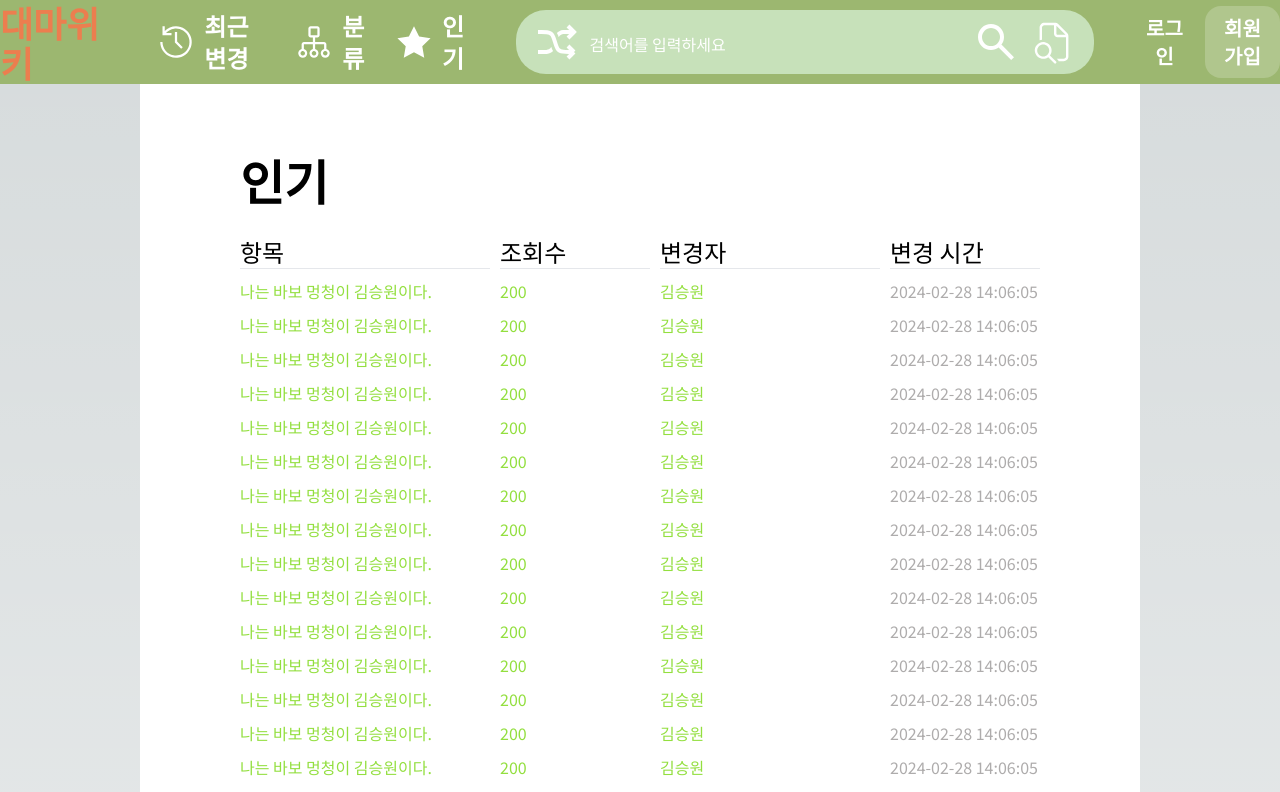
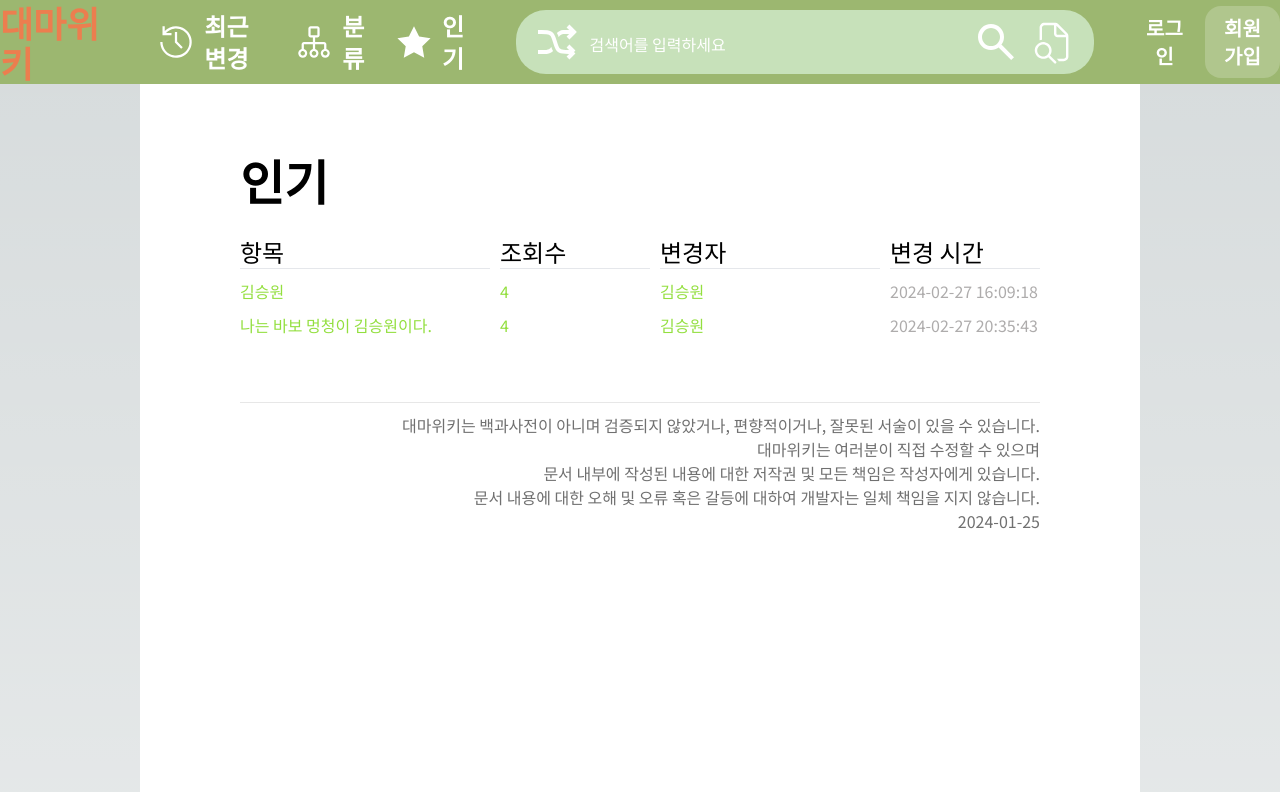
Before and after one commit to Daemawiki/Claudia, a Next.js app: page /popular in a window 1280 px wide. Shown: the top 792 px of the page. Built offline with nearby package versions, Linux system fonts and the light colour scheme.

Commit message:
✨:: id로 editor 찾아서 보여주도록 변경
api 연결 아직 안 됨

```diff
--- a/src/app/popular/page.tsx
+++ b/src/app/popular/page.tsx
@@ -4,18 +4,20 @@ import Footer from "@/components/footer/footer";
 import SideBar from "@/components/sideBar/sideBar";
 import Standard from "@/components/reserch/standard";
 import Preview from "@/components/reserch/preview";
-import { recentlyItem } from "@/constant/recently";
+import popularItem from "@/constant/popular";
+import findById from "@/utils/function/documentById";
 
 export default function Popular() {
   const renderPreview = () => {
-    const items = recentlyItem;
+    const items = popularItem;
     return items.map(item => {
+      const { editor } = findById(item.id);
       return (
         <Preview
           title={item.title}
-          editor={item.editor.user}
-          editTime={item.createdDateTime}
-          review={200}
+          editor={editor.updatedUser.name}
+          editTime={item.updatedDate}
+          review={item.view}
         />
       );
     });
```
